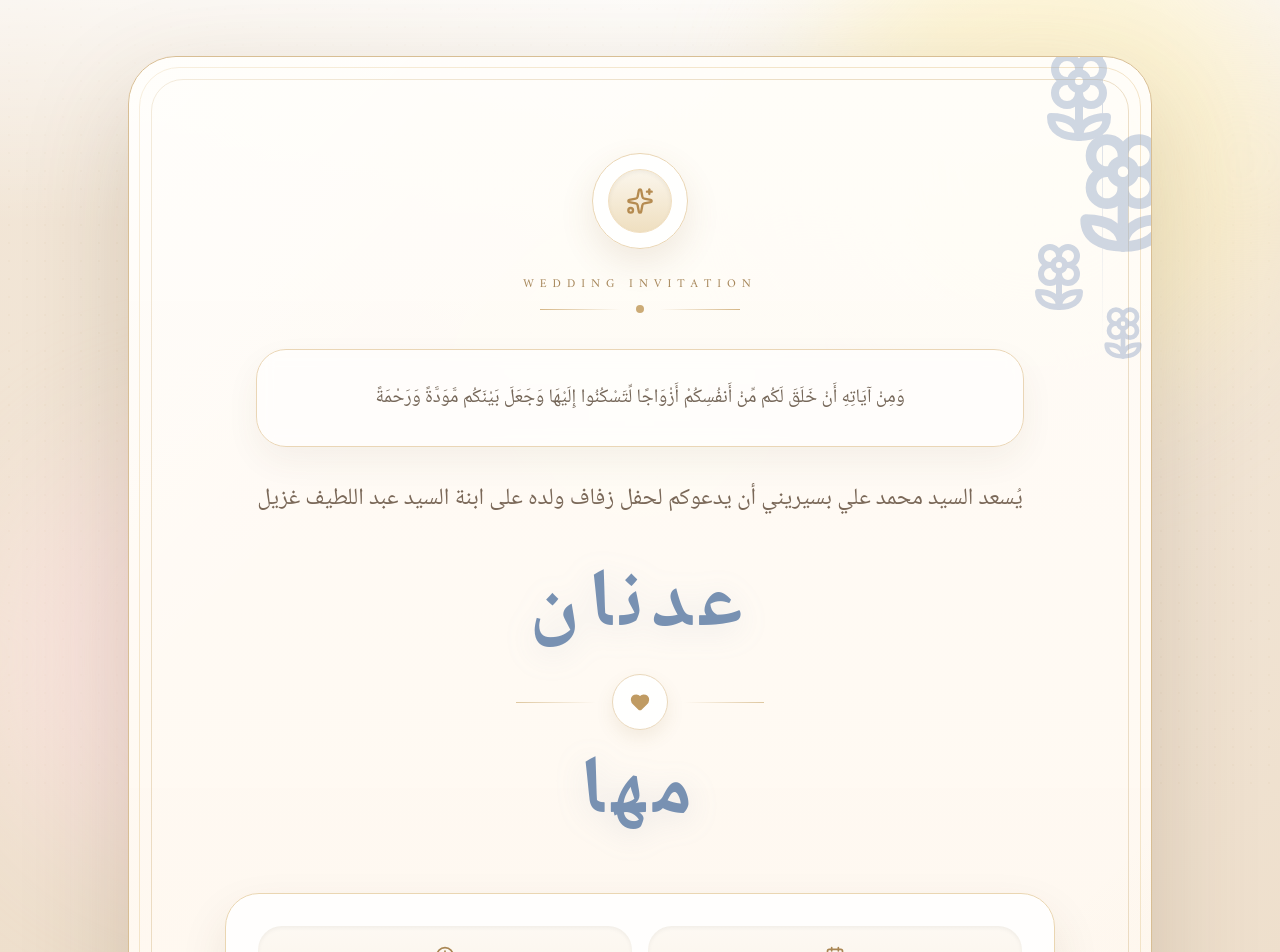
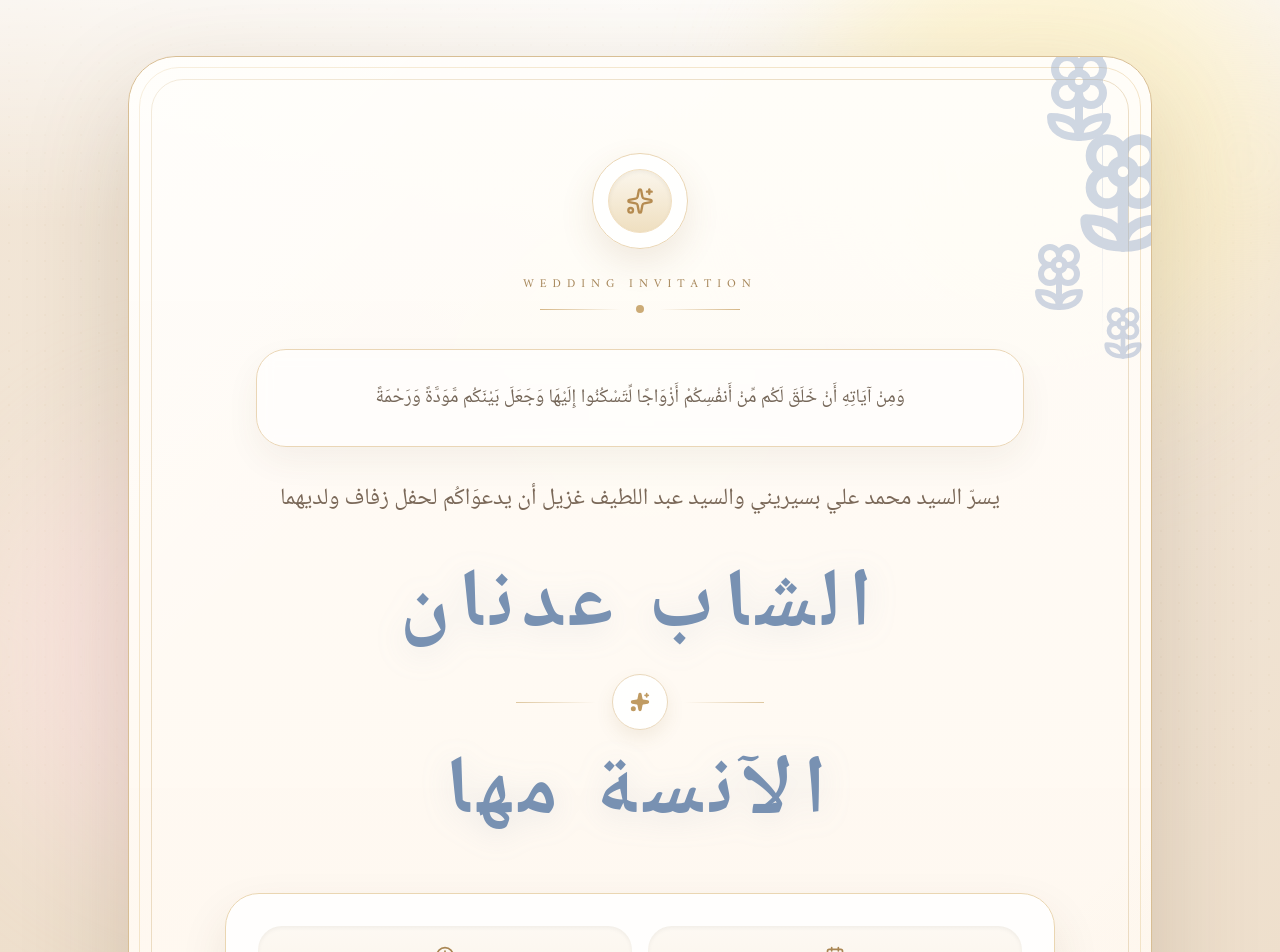
Before and after one commit to al-bceriny/Wedding-Invite, a React (Vite) app: page / in a window 1280 px wide. Shown: the top 952 px of the page. Built offline with nearby package versions, Linux system fonts and the light colour scheme.

Commit message:
Upgrade invitation to royal design

```diff
--- a/src/App.tsx
+++ b/src/App.tsx
@@ -10,8 +10,8 @@ import {
 } from "lucide-react";
 
 export default function WeddingInvitePortfolioPage() {
-  const groom = "عدنان";
-  const bride = "مها";
+  const groom = "الشاب عدنان";
+  const bride = "الآنسة مها";
   const eventDate = "الأحد 03 / 05 / 2026";
   const eventTime = "يُحدد لاحقاً";
 
@@ -130,7 +130,7 @@ export default function WeddingInvitePortfolioPage() {
             </div>
 
             <p className="mx-auto mt-8 max-w-3xl text-lg leading-10 text-[#7a6858] sm:text-xl lg:text-[1.46rem]">
-              يُسعد السيد محمد علي بسيريني أن يدعوكم لحفل زفاف ولده على ابنة السيد عبد اللطيف غزيل
+              يسرّ السيد محمد علي بسيريني والسيد عبد اللطيف غزيل أن يدعوَاكُم لحفل زفاف ولديهما
             </p>
 
             <div className="mt-12 space-y-6">
@@ -141,7 +141,7 @@ export default function WeddingInvitePortfolioPage() {
               <div className="flex items-center justify-center gap-4 text-[#c09b63]">
                 <div className="h-px w-20 bg-gradient-to-r from-transparent to-[#dec7a0]" />
                 <div className="flex h-14 w-14 items-center justify-center rounded-full border border-[#ead8bc] bg-white/90 shadow-[0_8px_18px_rgba(138,104,57,0.10)]">
-                  <Heart className="h-5 w-5 fill-current" />
+                  <Sparkles className="h-5 w-5 fill-current" />
                 </div>
                 <div className="h-px w-20 bg-gradient-to-l from-transparent to-[#dec7a0]" />
               </div>
```
